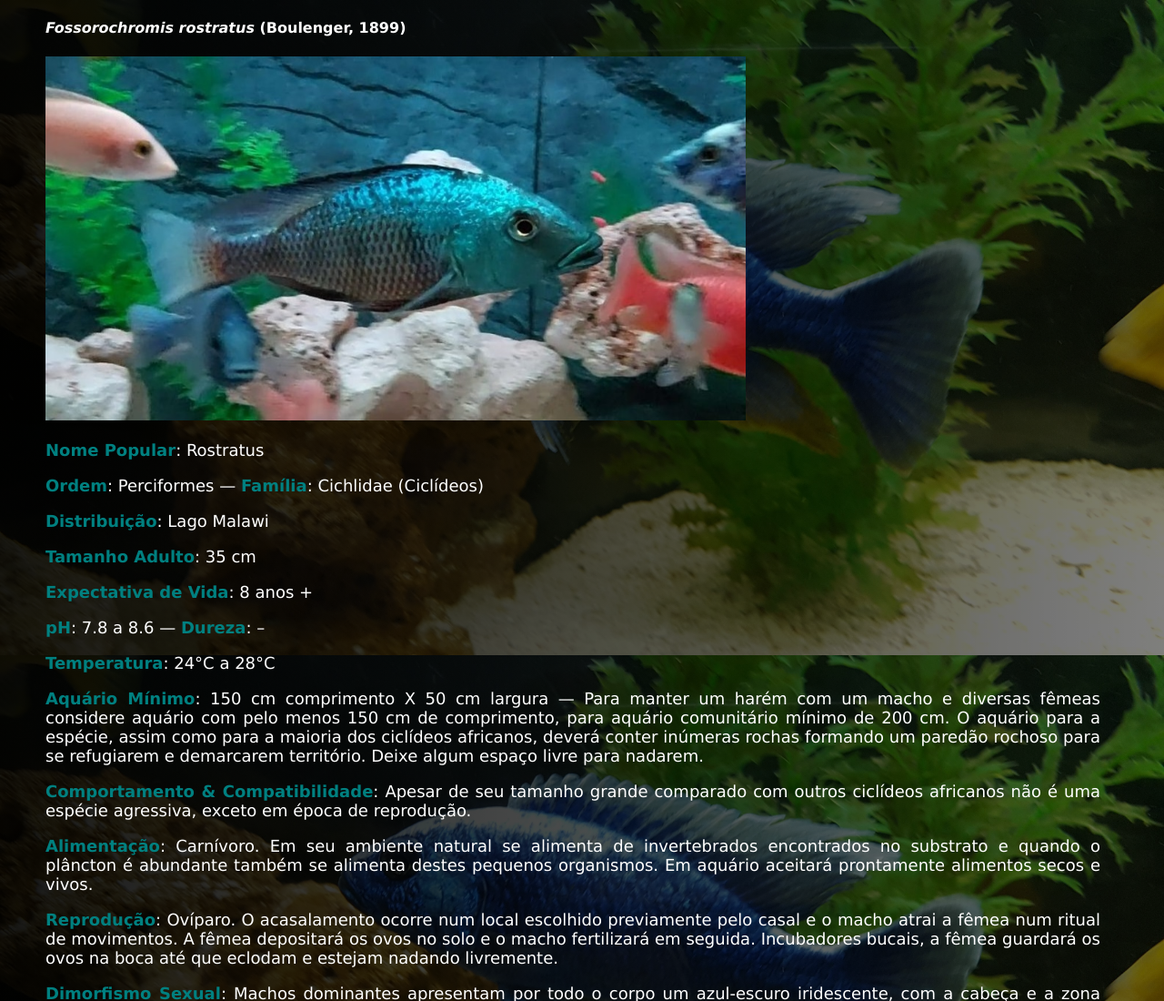
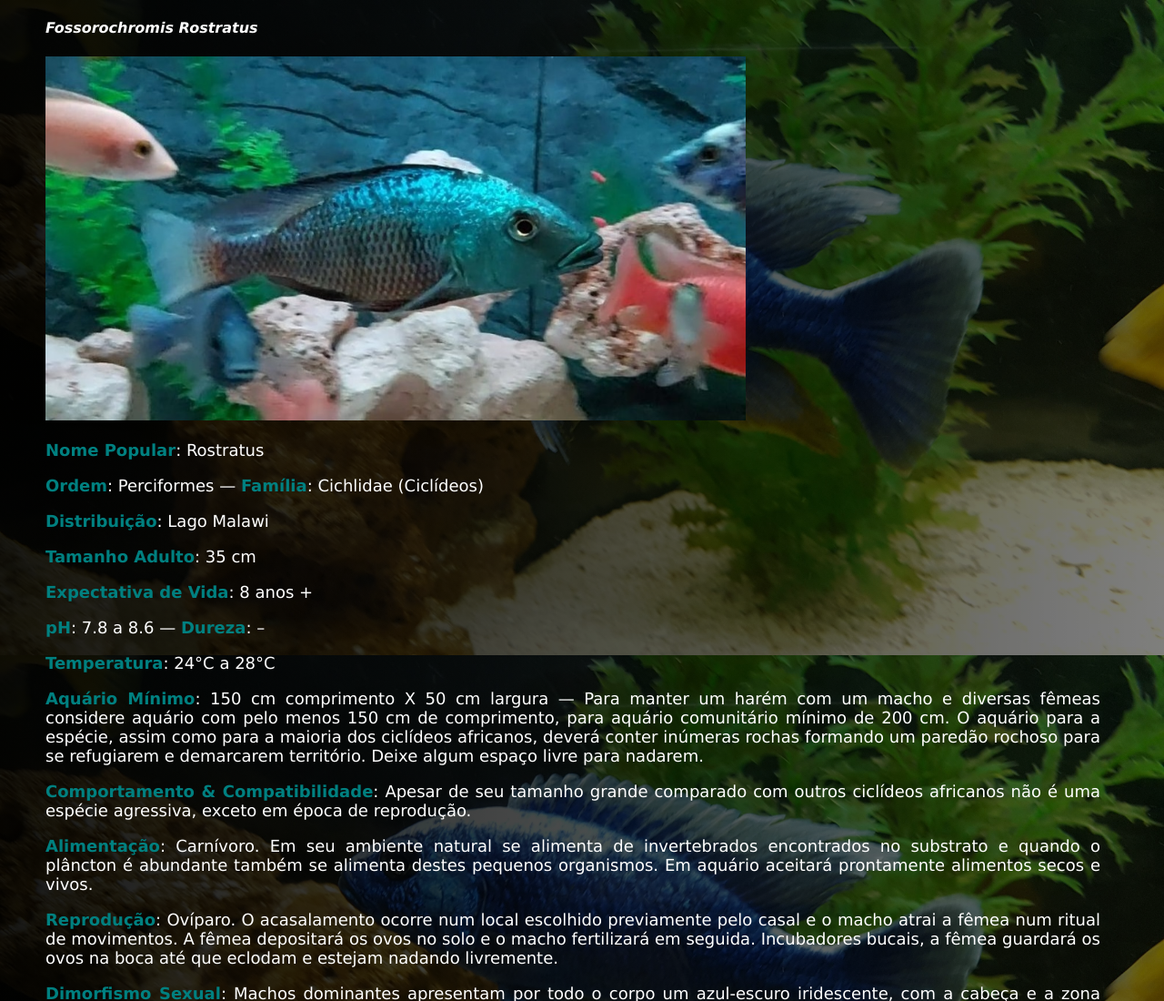
Before and after one commit to Charles-da-silva/Fishflix, a plain HTML site: page especies/rostratus.html in a window 1280 px wide. Shown: the top 1100 px of the page at 91% size. Drawn offline with Linux system fonts and the light colour scheme.

Commit message:
Update rostratus.html

```diff
--- a/especies/rostratus.html
+++ b/especies/rostratus.html
@@ -10,7 +10,7 @@
 
 
 <body>
-    <td><div class="rw-right"><div class="rw-ui-container rw-class-blog-post rw-urid-206750" data-img="http://www.aquarismopaulista.com/wp-content/uploads/2020/09/Fossorochromis-rostratus.jpg"></div></div></td></tr></table><h4><em>Fossorochromis rostratus </em>(Boulenger, 1899)</h4>
+    <h4><em>Fossorochromis Rostratus</em></h4>
     <img class="img_especies" src="../img/fish_1.jpg" alt="" srcset="" sizes="(max-width: 650px) 100vw, 650px">
     <p><span style="color: #008080;"><strong>Nome Popular</strong></span>: Rostratus</p>
     <p><span style="color: #008080;"><strong>Ordem</strong></span>: Perciformes — <span style="color: #008080;"><strong>Família</strong></span>: Cichlidae (Ciclídeos)</p>
```
